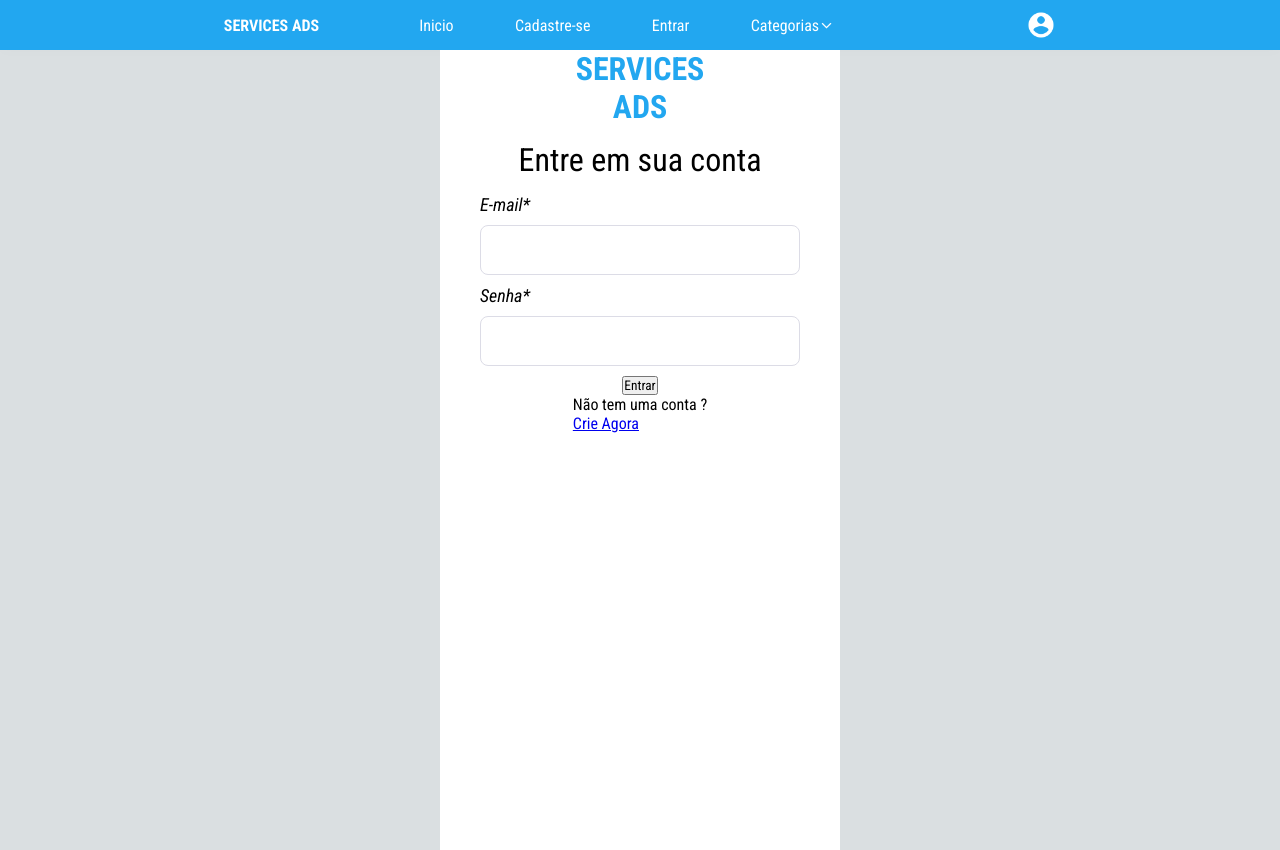
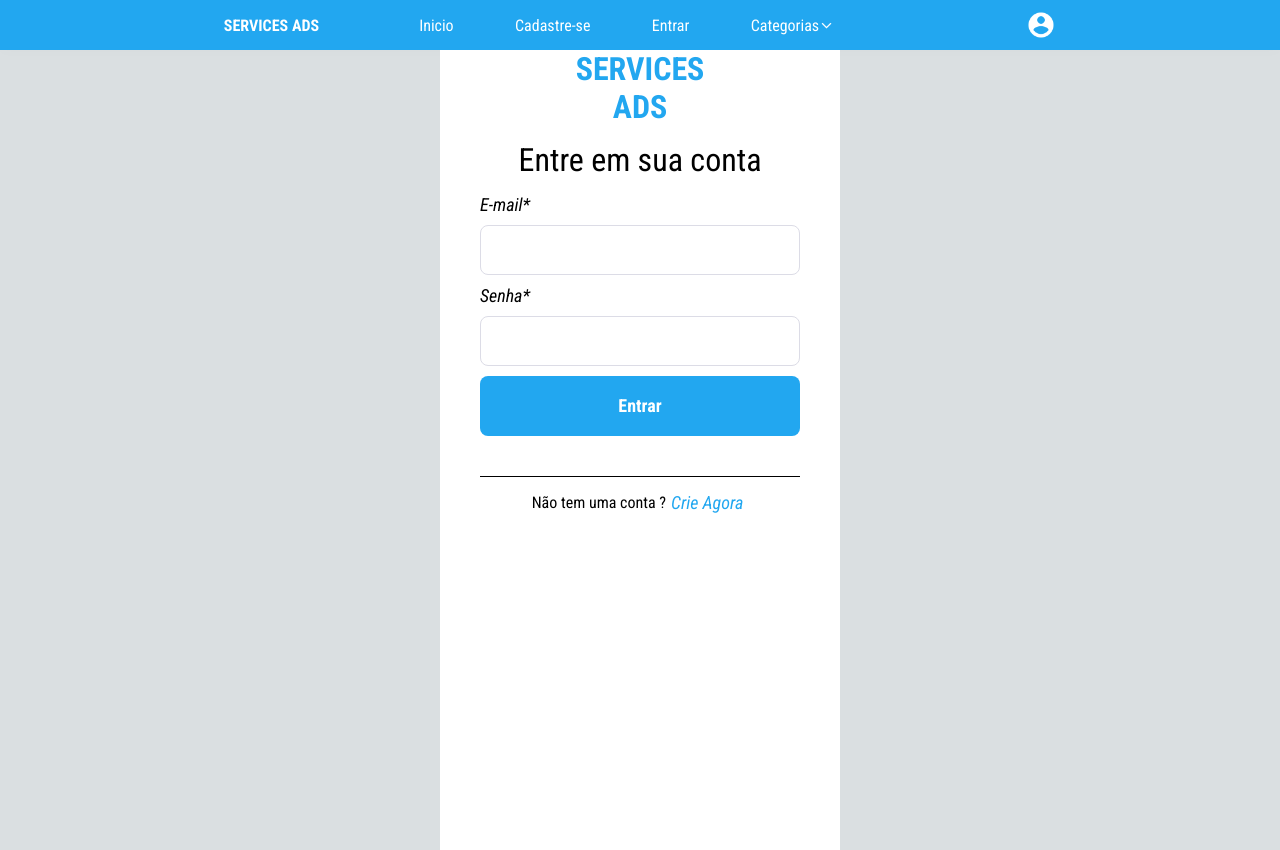
Before and after one commit to roandrebrasil/servicesads, a React (Create React App) app: page /login in a window 1280 px wide. Built offline with nearby package versions, Linux system fonts and the light colour scheme.

Commit message:
Correção de erros

```diff
--- a/src/pages/Inicio/index.js
+++ b/src/pages/Inicio/index.js
@@ -5,29 +5,26 @@ import api from "../../services/api";
 import "./App.css";
 import "./Banner.css";
 import "./Main.css";
-import Cadastro from "../SignUp";
 
 export default function Inicio() {
   const [cards, setCards] = useState([]);
   const [portfolio, setPortfolio] = useState({
-    name: '',
-
-  })
+    name: "",
+  });
 
   useEffect(() => {
+    let user = sessionStorage.getItem("__USER");
 
-    let user = sessionStorage.getItem('__USER')
+    user = JSON.parse(user);
 
-    user = JSON.parse(user)
-
-    setPortfolio(user)
+    setPortfolio(user);
 
     const fetch = async () => {
       try {
         const response = await api.get("/cards/card", {
           headers: {
-            authorization: `Bearer ${sessionStorage.getItem(`__TOKEN`)}`
-          }
+            authorization: `Bearer ${sessionStorage.getItem(`__TOKEN`)}`,
+          },
         });
         const { cards } = response.data;
         if (cards) {
@@ -50,7 +47,7 @@ export default function Inicio() {
 
       <main>
         <ul>
-          {cards.map(card => {
+          {cards.map((card) => {
             return (
               <li className="serv-item">
                 <header>
@@ -63,10 +60,7 @@ export default function Inicio() {
                   </div>
                 </header>
                 <div className="des-item">
-                  <img
-                    src={card.picture}
-                    alt="Eletricista"
-                  />
+                  <img src={card.picture} alt="Eletricista" />
                   <h4>{card.name}</h4>
                   <span>{card.description}</span>
                   <a href="/portfolio">Ver mais</a>
--- a/src/pages/Login/index.js
+++ b/src/pages/Login/index.js
@@ -7,7 +7,7 @@ import "./index.css";
 export default class Login extends React.Component {
   state = {
     email: "",
-    password: ""
+    password: "",
     // username: ""
   };
 
@@ -15,15 +15,15 @@ export default class Login extends React.Component {
     api
       .post("/auth/authenticate", {
         email: this.state.email,
-        password: this.state.password
+        password: this.state.password,
       })
-      .then(response => {
+      .then((response) => {
         const { user, token } = response.data;
         sessionStorage.setItem("__TOKEN", token);
         sessionStorage.setItem("__USER", JSON.stringify(user));
         window.location.href = window.location.origin;
       })
-      .catch(e => console.error(e));
+      .catch((e) => console.error(e));
     // const tokens = sessionStorage.getItem("__TOKEN")
     // axios.post(process.env.REACT_APP_SERVER + "/auth/authenticate",{}, {authorization: 'Bearer '+tokens})
     // console.log('vai')
@@ -51,7 +51,7 @@ export default class Login extends React.Component {
           <input
             type="email"
             value={this.state.email}
-            onChange={event => this.setState({ email: event.target.value })}
+            onChange={(event) => this.setState({ email: event.target.value })}
           ></input>
           <div className="label2">
             <label>Senha*</label>
@@ -60,12 +60,18 @@ export default class Login extends React.Component {
           <input
             type="password"
             value={this.state.password}
-            onChange={event => this.setState({ password: event.target.value })}
+            onChange={(event) =>
+              this.setState({ password: event.target.value })
+            }
           ></input>
-          <button onClick={() => this.login()}> Entrar</button> {}
-          <div id="box2">
-            <p className="text2"> Não tem uma conta ? </p>
-            <a href="/"> Crie Agora </a>
+          <button className="button" onClick={() => this.login()}>
+            {" "}
+            Entrar
+          </button>{" "}
+          {}
+          <div className="box2">
+            <p> Não tem uma conta ? </p>
+            <a href="/signup"> Crie Agora </a>
           </div>{" "}
         </div>{" "}
       </div>
--- a/src/pages/Portfolio/index.js
+++ b/src/pages/Portfolio/index.js
@@ -4,30 +4,25 @@ import Perfil from "./imgs/img1.jpg";
 import facebook from "./imgs/facebook.png";
 import instagram from "./imgs/instagram.png";
 import api from "../../services/api";
-import EditPortfolio from "../editportfolio";
-
-
 
 export default function Portfolio() {
   const [cards, setCards] = useState([]);
   const [portfolio, setPortfolio] = useState({
-    name: '',
-    sobre: '',
-    email: '',
-    contato: '',
-    instagram: '',
-    facebook: '',
+    name: "",
+    sobre: "",
+    email: "",
+    contato: "",
+    instagram: "",
+    facebook: "",
   });
 
-
   useEffect(() => {
-
     const fetch = async () => {
       try {
         const response = await api.get("/cards/card", {
           headers: {
-            authorization: `Bearer ${sessionStorage.getItem(`__TOKEN`)}`
-          }
+            authorization: `Bearer ${sessionStorage.getItem(`__TOKEN`)}`,
+          },
         });
         const { cards } = response.data;
         if (cards) {
@@ -40,19 +35,13 @@ export default function Portfolio() {
     fetch();
   }, []);
 
+  useEffect(function () {
+    let user = sessionStorage.getItem(`__USER`);
 
-  useEffect(function () {
+    user = JSON.parse(user);
 
-    let user = sessionStorage.getItem(`__USER`)
-
-
-    user = JSON.parse(user)
-
-    setPortfolio(user)
-
-
-  }, [])
-
+    setPortfolio(user);
+  }, []);
 
   return (
     <main id="portfolio">
@@ -82,7 +71,7 @@ export default function Portfolio() {
         <p>SERVIÇO</p>
       </article>
       <ul>
-        {cards.map(card => {
+        {cards.map((card) => {
           return (
             <li className="serv-item">
               <header>
@@ -95,10 +84,7 @@ export default function Portfolio() {
                 </div>
               </header>
               <div className="des-item">
-                <img
-                  src={card.picture}
-                  alt="Eletricista"
-                />
+                <img src={card.picture} alt="Eletricista" />
                 <h4>{card.name}</h4>
                 <span>{card.description}</span>
                 <a href="/portfolio">Ver mais</a>
--- a/src/pages/editportfolio/index.js
+++ b/src/pages/editportfolio/index.js
@@ -1,4 +1,4 @@
-import React, { useState, useEffect } from "react";
+import React, { useState } from "react";
 import api from "../../services/api";
 
 import "./index.css";
@@ -11,24 +11,25 @@ function EditPortfolio() {
   const [facebook, setFacebook] = useState("");
   const [instagram, setInstagram] = useState("");
 
-
-
   async function handleSubmit(event) {
     event.preventDefault();
 
-
-    const response = await api.put("/auth/updateuser", {
+    const response = await api.put(
+      "/auth/updateuser",
+      {
         name,
         sobre,
         email,
         contato,
         facebook,
-      instagram
-    }, {
+        instagram,
+      },
+      {
         headers: {
-        authorization: `Bearer ${sessionStorage.getItem(`__TOKEN`)}`
+          authorization: `Bearer ${sessionStorage.getItem(`__TOKEN`)}`,
+        },
       }
-    });
+    );
 
     console.log(response);
 
@@ -48,42 +49,42 @@ function EditPortfolio() {
           type="text"
           placeholder="Nome*"
           value={name}
-          onChange={event => setName(event.target.value)}
+          onChange={(event) => setName(event.target.value)}
         />
         <input
           id="sobre"
           type="text"
           placeholder="Sobre Mim*"
           value={sobre}
-          onChange={event => setSobre(event.target.value)}
+          onChange={(event) => setSobre(event.target.value)}
         />
         <input
           id="email"
           type="email"
           placeholder="E-mail*"
           value={email}
-          onChange={event => setEmail(event.target.value)}
+          onChange={(event) => setEmail(event.target.value)}
         />
         <input
           id="contato"
           type="fone"
           placeholder="Telefone*"
           value={contato}
-          onChange={event => setContato(event.target.value)}
+          onChange={(event) => setContato(event.target.value)}
         />
         <input
           id="facebook"
           type="text"
           placeholder="Facebook*"
           value={facebook}
-          onChange={event => setFacebook(event.target.value)}
+          onChange={(event) => setFacebook(event.target.value)}
         />
         <input
           id="user_instagram"
           type="text"
           placeholder="Instagram*"
           value={instagram}
-          onChange={event => setInstagram(event.target.value)}
+          onChange={(event) => setInstagram(event.target.value)}
         />
         <button className="att" type="submit">
           Atualizar
```
Lines whose indentation alone changed are shown as unchanged.
